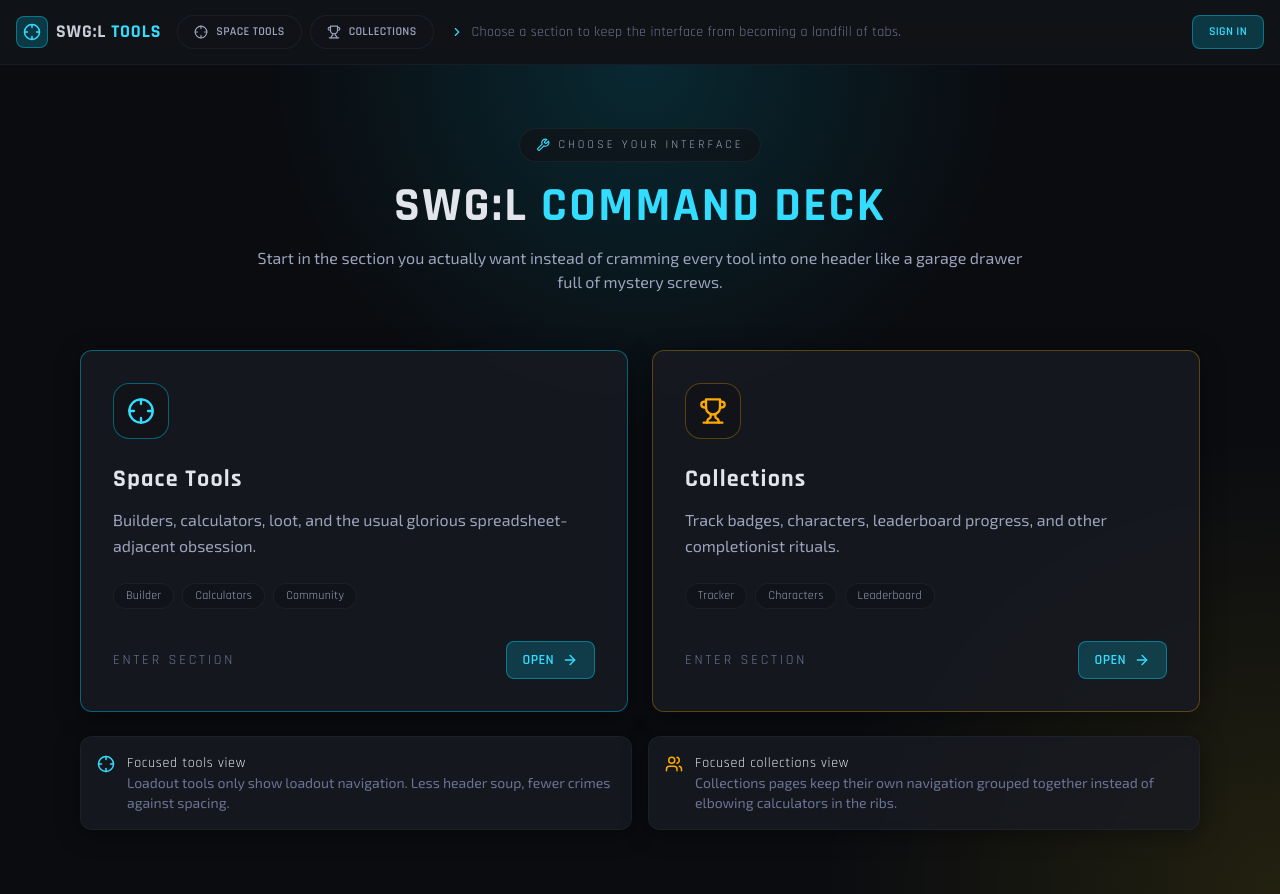
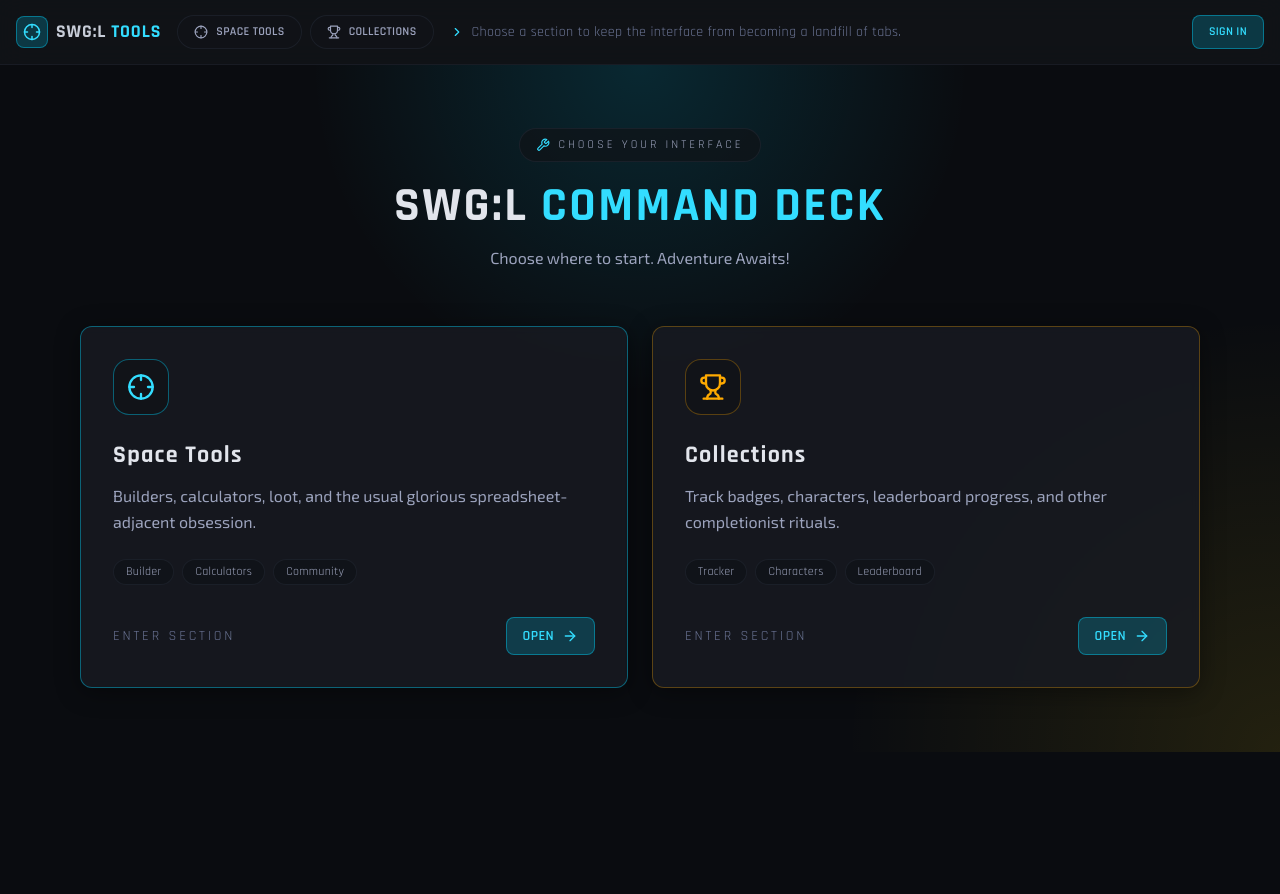
Before and after one commit to SmeagolDanger/swg-loadout, a React (Vite) app in the folder frontend/: page / in a window 1280 px wide. After the commit the page ends 800 px from the top, so only its background shows below. Built offline with nearby package versions, Linux system fonts and the light colour scheme.

Commit message:
layout change

```diff
--- a/frontend/src/components/WelcomeScreen.jsx
+++ b/frontend/src/components/WelcomeScreen.jsx
@@ -49,7 +49,7 @@ export default function WelcomeScreen() {
             SWG:L <span className="text-plasma-400">COMMAND DECK</span>
           </h1>
           <p className="text-hull-200 text-sm md:text-base leading-relaxed">
-            Start in the section you actually want instead of cramming every tool into one header like a garage drawer full of mystery screws.
+            Choose where to start. Adventure Awaits!
           </p>
         </div>
 
@@ -91,23 +91,6 @@ export default function WelcomeScreen() {
             </Link>
           ))}
         </div>
-
-        <div className="grid md:grid-cols-2 gap-4 mt-6">
-          <div className="card p-4 flex items-start gap-3">
-            <Crosshair size={18} className="text-plasma-400 mt-0.5 shrink-0" />
-            <div>
-              <h3 className="font-display text-sm tracking-wider text-hull-50">Focused tools view</h3>
-              <p className="text-hull-300 text-sm">Loadout tools only show loadout navigation. Less header soup, fewer crimes against spacing.</p>
-            </div>
-          </div>
-          <div className="card p-4 flex items-start gap-3">
-            <Users size={18} className="text-laser-yellow mt-0.5 shrink-0" />
-            <div>
-              <h3 className="font-display text-sm tracking-wider text-hull-50">Focused collections view</h3>
-              <p className="text-hull-300 text-sm">Collections pages keep their own navigation grouped together instead of elbowing calculators in the ribs.</p>
-            </div>
-          </div>
-        </div>
       </div>
     </div>
   );
```
